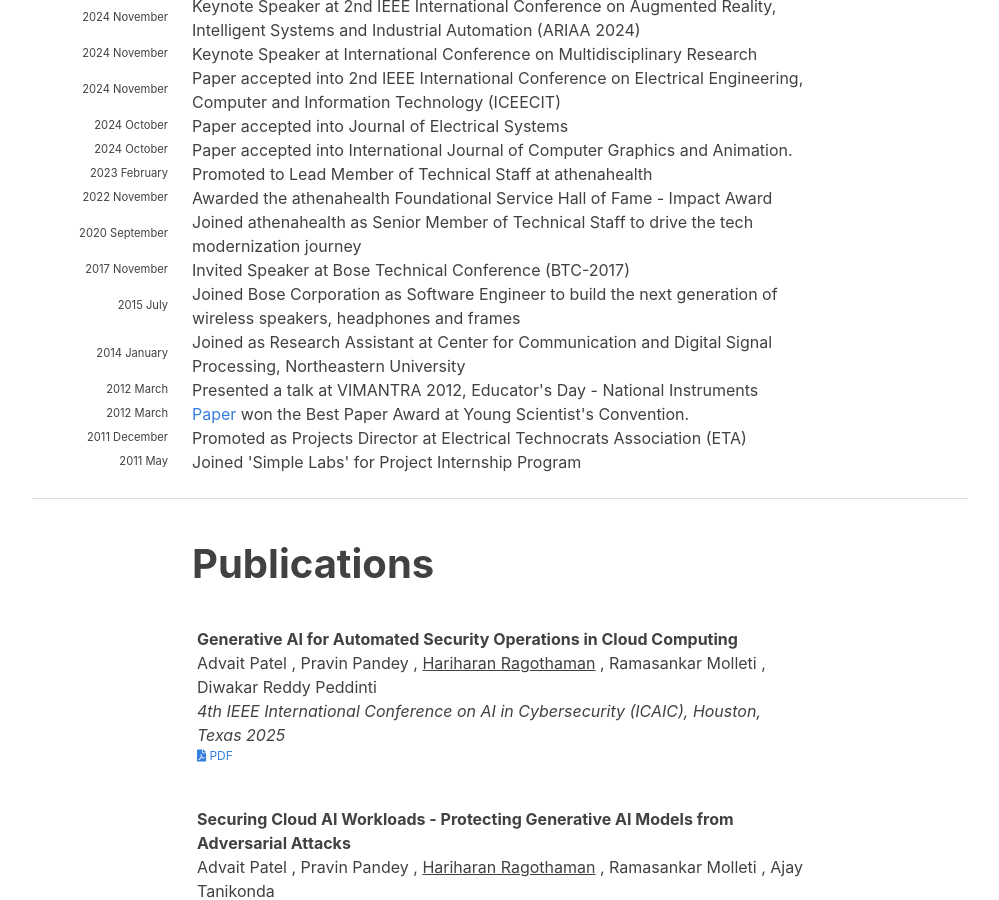
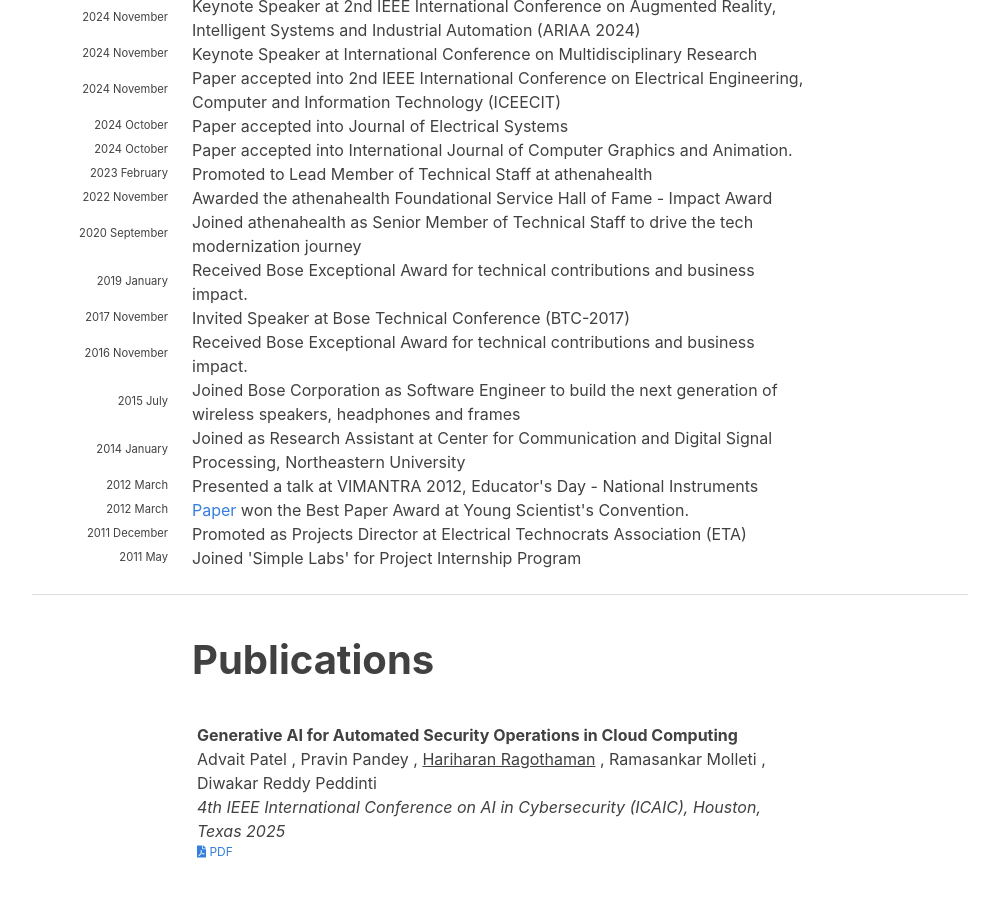
Before and after one commit to hariharanragothaman/hariharanragothaman.github.io, a Jekyll site: the page built from index.md, in a window 1280 px wide and 900 px high, scrolled down 1108 px. Shown: the whole window, without its empty margins (140-1139 px from the left). Built offline with Jekyll 4.4.1, drawn with Linux system fonts in a browser that asks for light colours; nearby versions of some CDN libraries; some web fonts are replaced.

Commit message:
Polishes and Updates

```diff
--- a/_data/news.yaml
+++ b/_data/news.yaml
@@ -58,9 +58,17 @@
   year-extra: September
   description: Joined athenahealth as Senior Member of Technical Staff to drive the tech modernization journey
 
+- year: 2019
+  year-extra: January
+  description: Received Bose Exceptional Award for technical contributions and business impact.
+
 - year: 2017
   year-extra: November
   description: Invited Speaker at  Bose Technical Conference (BTC-2017)
+
+- year: 2016
+  year-extra: November
+  description: Received Bose Exceptional Award for technical contributions and business impact.
 
 - year: 2015
   year-extra: July
```
